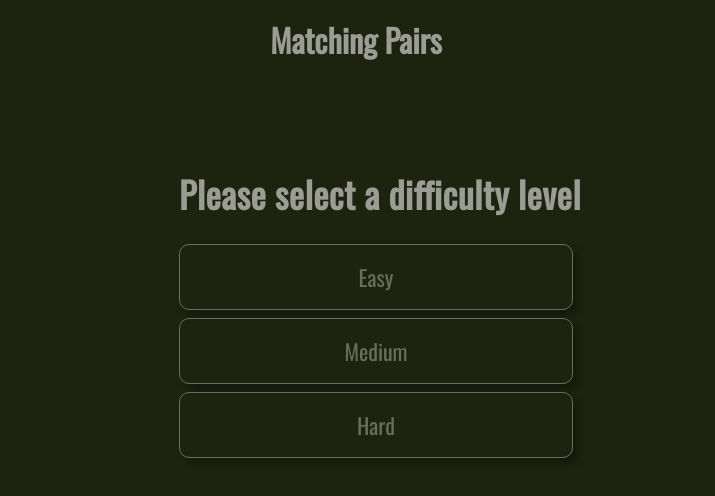
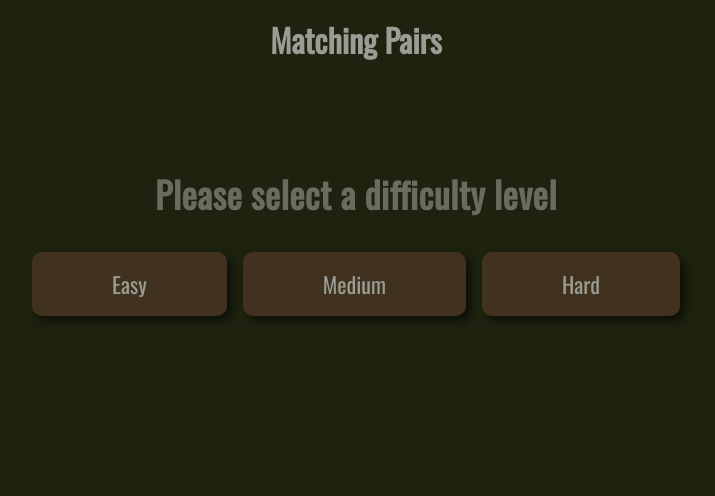
Before and after one commit to gizemnkorkmaz/matching-pairs, a React (Create React App) app: page / in a window 1280 px wide. Shown: the top 496 px of the page, without its empty margins (284-999 px from the left). Built offline with nearby package versions, Linux system fonts and the light colour scheme.

Commit message:
Move logic to App component && Change list items to buttons

```diff
--- a/src/components/Levels/Levels.jsx
+++ b/src/components/Levels/Levels.jsx
@@ -1,12 +1,5 @@
-import React, { useState } from "react";
-
-import Board from "../Board/Board";
-import Header from "../Header/Header";
+import React from "react";
 import styled from "styled-components";
-
-import duplicateCards from "../../utils/duplicateCards";
-
-import data from "../../data.json";
 
 const LevelsStyled = styled.div`
   padding: 5rem 2rem;
@@ -17,65 +10,39 @@ const LevelsStyled = styled.div`
 
   h1 {
     letter-spacing: 0.5px;
-    padding-left: 3rem;
+    text-align: center;
+    opacity: 0.6;
   }
 
-  ul {
-    list-style: none;
-
-    li {
+  button {
     font-size: 22px;
     cursor: pointer;
-      padding: 1rem;
+    padding: 1rem 5rem;
     margin: 0.5rem;
-      border: 1px solid #eee;
     border-radius: 10px;
     box-shadow: 5px 5px 10px black;
-      opacity: 0.6;
+    cursor: pointer;
+    border: none;
+    background: #573c29;
+    color: #eee;
+    font-family: "Oswald", sans-serif;
     &:hover {
       font-size: 26px;
       opacity: 1;
     }
   }
-  }
 `;
 
-function Levels() {
-  const [isShowLevels, setIsShowLevels] = useState(true);
-  const [duplicatedCards, setDuplicatedCards] = useState(null);
-
-  const startEasyMode = () => {
-    setDuplicatedCards(duplicateCards(data, 8));
-    setIsShowLevels(false);
-  };
-
-  const startMediumMode = () => {
-    setDuplicatedCards(duplicateCards(data, 12));
-    setIsShowLevels(false);
-  };
-
-  const startHardMode = () => {
-    setDuplicatedCards(duplicateCards(data, 16));
-    setIsShowLevels(false);
-  };
-
-  return isShowLevels ? (
+function Levels({ selectLevel }) {
+  return (
     <LevelsStyled>
       <h1>Please select a difficulty level</h1>
-      <ul>
-        <li onClick={startEasyMode}>Easy</li>
-        <li onClick={startMediumMode}>Medium</li>
-        <li onClick={startHardMode}>Hard</li>
-      </ul>
+      <div>
+        <button onClick={() => selectLevel("easy")}>Easy</button>
+        <button onClick={() => selectLevel("medium")}>Medium</button>
+        <button onClick={() => selectLevel("hard")}>Hard</button>
+      </div>
     </LevelsStyled>
-  ) : (
-    <>
-      <Header />
-      <Board
-        duplicatedCards={duplicatedCards}
-        setIsShowLevels={setIsShowLevels}
-      />
-    </>
   );
 }
 
```
Lines whose indentation alone changed are shown as unchanged.
